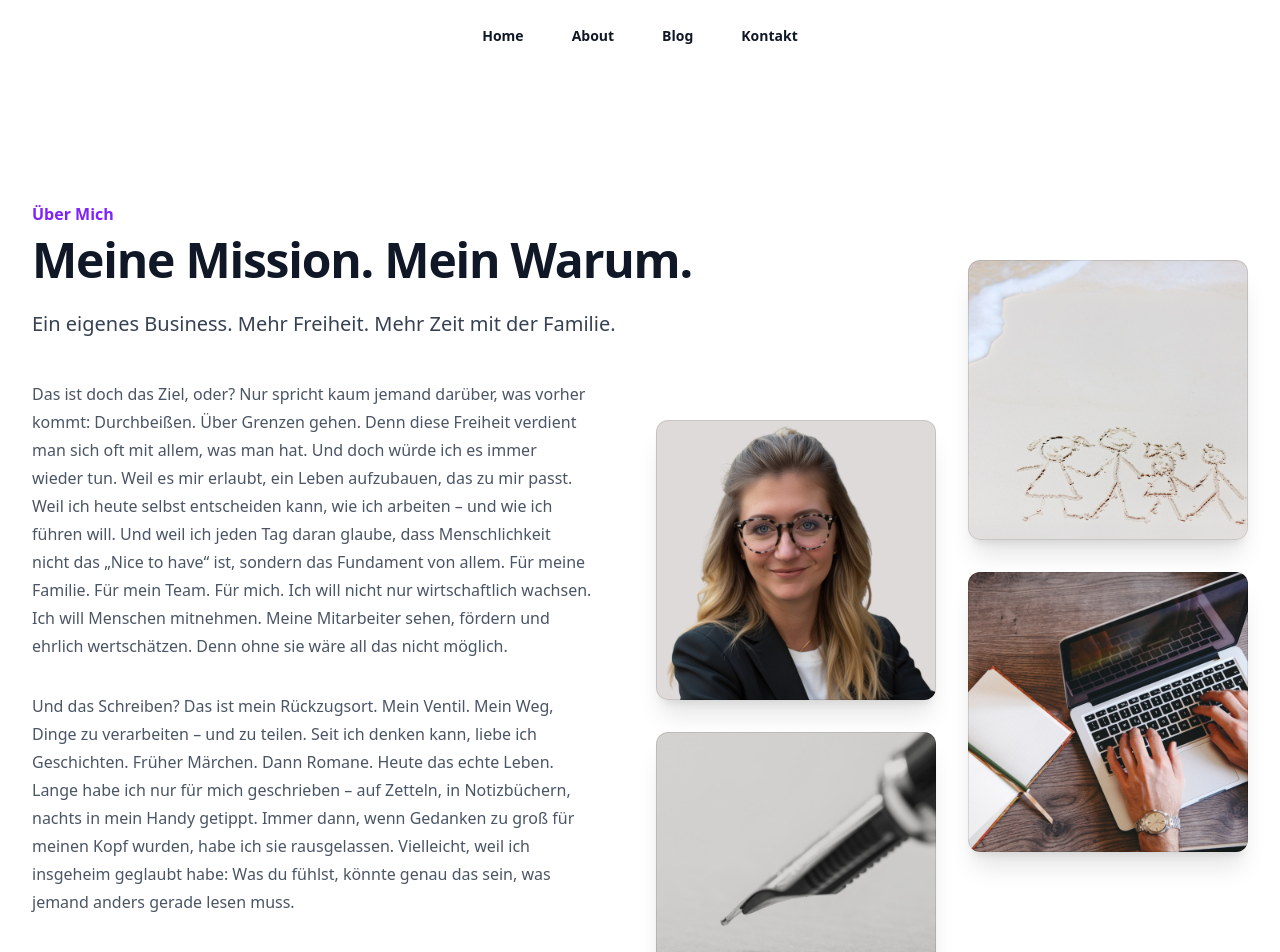
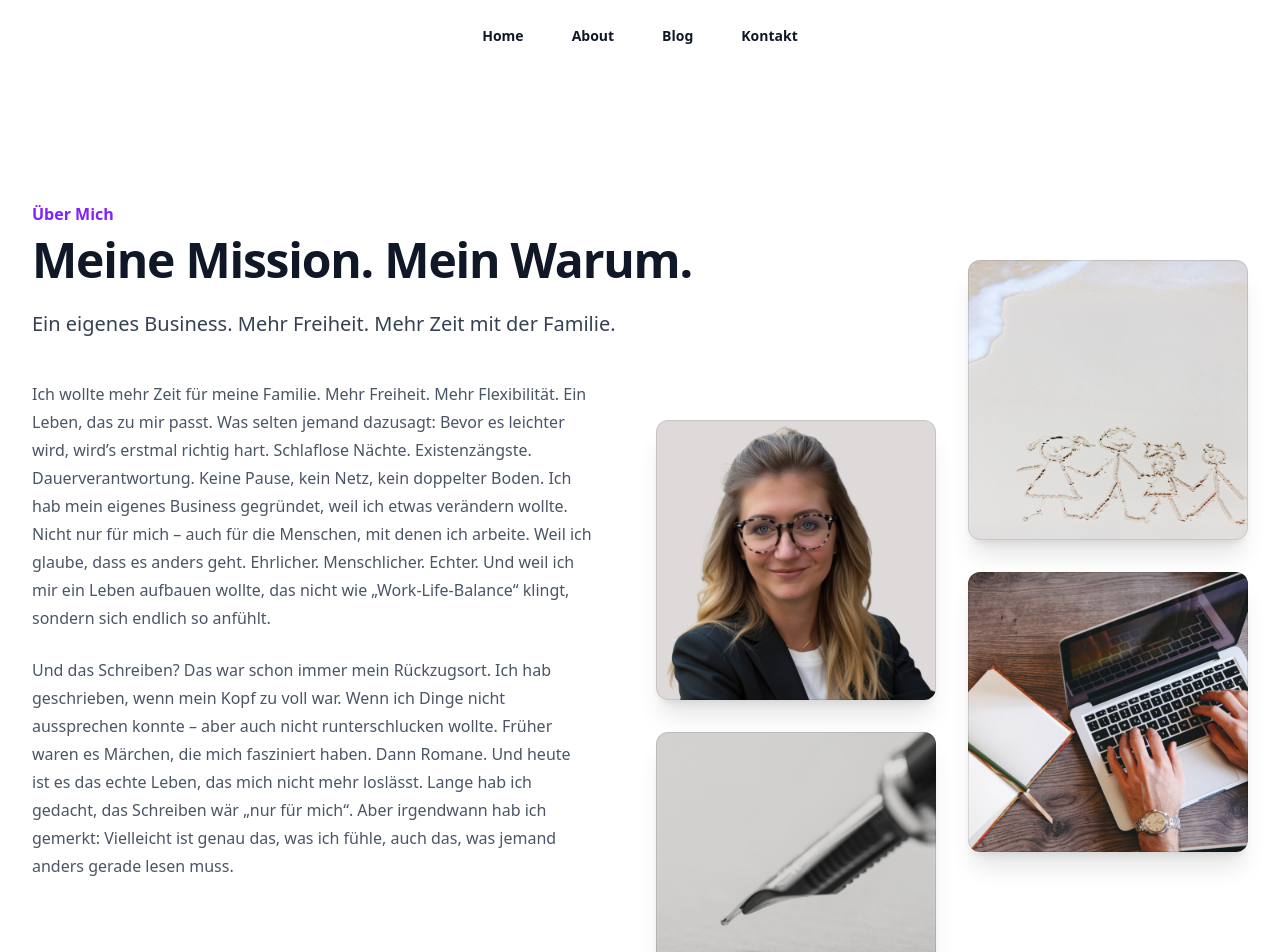
Before and after one commit to prenns/tina-website, a Next.js app: page /about in a window 1280 px wide. Shown: the top 952 px of the page. Built offline with nearby package versions, Linux system fonts and the light colour scheme.

Commit message:
changed about me text

```diff
--- a/src/app/about/page.js
+++ b/src/app/about/page.js
@@ -21,43 +21,40 @@ export default function About() {
                     <div className="lg:pr-8">
                         <p className="mt-6 text-base/7 text-gray-600">
 
+                            Ich wollte mehr Zeit für meine Familie.
+                            Mehr Freiheit. Mehr Flexibilität.
+                            Ein Leben, das zu mir passt.
 
-                            Das ist doch das Ziel, oder?
-                            Nur spricht kaum jemand darüber, was vorher kommt:
+                            Was selten jemand dazusagt:
+                            Bevor es leichter wird, wird’s erstmal richtig hart.
+                            Schlaflose Nächte. Existenzängste. Dauerverantwortung.
+                            Keine Pause, kein Netz, kein doppelter Boden.
 
-                            Durchbeißen. Über Grenzen gehen.
+                            Ich hab mein eigenes Business gegründet, weil ich etwas verändern wollte.
+                            Nicht nur für mich – auch für die Menschen, mit denen ich arbeite.
+                            Weil ich glaube, dass es anders geht.
+                            Ehrlicher. Menschlicher. Echter.
+                            Und weil ich mir ein Leben aufbauen wollte, das nicht wie „Work-Life-Balance“ klingt,
+                            sondern sich endlich so anfühlt.
 
-                            Denn diese Freiheit verdient man sich oft mit allem, was man hat.
-                            Und doch würde ich es immer wieder tun.
+                        </p>
 
-                            Weil es mir erlaubt, ein Leben aufzubauen, das zu mir passt.
-
-                            Weil ich heute selbst entscheiden kann, wie ich arbeiten – und wie ich führen will.
-
-                            Und weil ich jeden Tag daran glaube, dass Menschlichkeit nicht das „Nice to have“ ist, sondern das Fundament von allem.
-
-                            Für meine Familie. Für mein Team. Für mich.
-                            Ich will nicht nur wirtschaftlich wachsen. Ich will Menschen mitnehmen.
-
-                            Meine Mitarbeiter sehen, fördern und ehrlich wertschätzen.
-
-                            Denn ohne sie wäre all das nicht möglich.
+                        <p className="mt-6 text-base/7 text-gray-600">
 
 
-                        </p>
-                        <p className="mt-8 text-base/7 text-gray-600">
                             Und das Schreiben?
+                            Das war schon immer mein Rückzugsort.
+                            Ich hab geschrieben, wenn mein Kopf zu voll war.
+                            Wenn ich Dinge nicht aussprechen konnte – aber auch nicht runterschlucken wollte.
 
-                            Das ist mein Rückzugsort. Mein Ventil. Mein Weg, Dinge zu verarbeiten – und zu teilen.
+                            Früher waren es Märchen, die mich fasziniert haben. Dann Romane.
+                            Und heute ist es das echte Leben, das mich nicht mehr loslässt.
 
-                            Seit ich denken kann, liebe ich Geschichten. Früher Märchen. Dann Romane. Heute das echte Leben.
-                            Lange habe ich nur für mich geschrieben – auf Zetteln, in Notizbüchern, nachts in mein Handy getippt.
 
-                            Immer dann, wenn Gedanken zu groß für meinen Kopf wurden, habe ich sie rausgelassen.
-
-                            Vielleicht, weil ich insgeheim geglaubt habe:
-
-                            Was du fühlst, könnte genau das sein, was jemand anders gerade lesen muss.
+                            Lange hab ich gedacht, das Schreiben wär „nur für mich“.
+                            Aber irgendwann hab ich gemerkt:
+                            Vielleicht ist genau das, was ich fühle,
+                            auch das, was jemand anders gerade lesen muss.
                         </p>
                     </div>
                     <div className="pt-16 lg:row-span-2 lg:-mr-16 xl:mr-auto">
@@ -72,21 +69,21 @@ export default function About() {
                             <div className="-mt-8 aspect-square overflow-hidden rounded-xl shadow-xl outline-1 -outline-offset-1 outline-black/10 lg:-mt-40">
                                 <img
                                     alt=""
-                                     src="/about4.png"
+                                    src="/about4.png"
                                     className="block size-full object-cover"
                                 />
                             </div>
                             <div className="aspect-square overflow-hidden rounded-xl shadow-xl outline-1 -outline-offset-1 outline-black/10">
                                 <img
                                     alt=""
-                                     src="/about3.png"
+                                    src="/about3.png"
                                     className="block size-full object-cover"
                                 />
                             </div>
                             <div className="-mt-8 aspect-square overflow-hidden rounded-xl shadow-xl outline-1 -outline-offset-1 outline-black/10 lg:-mt-40">
                                 <img
                                     alt=""
-                                     src="/about2.png"
+                                    src="/about2.png"
                                     className="block size-full object-cover"
                                 />
                             </div>
```
